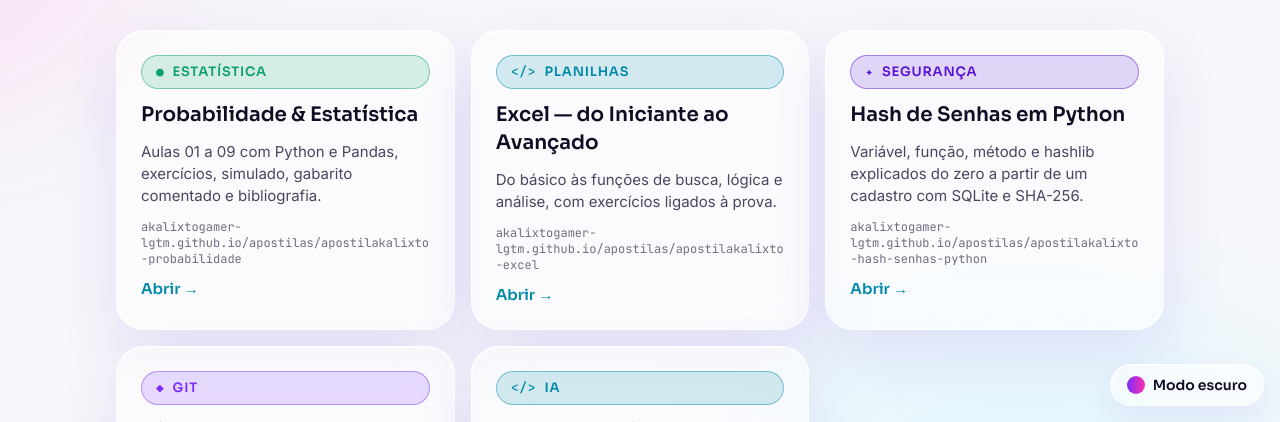
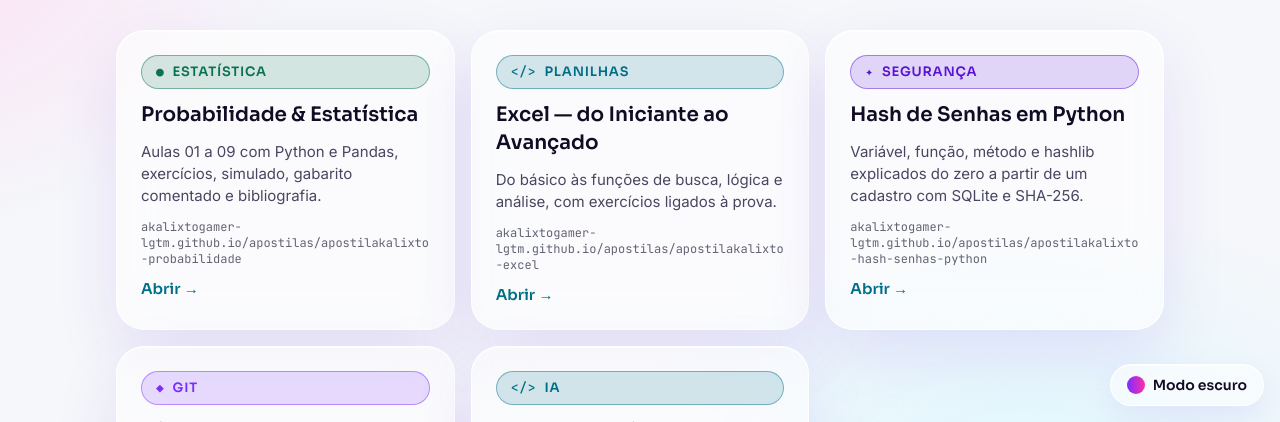
Before and after one commit to akalixtogamer-lgtm/apostilas, a plain HTML site: page index.html in a window 1280 px wide. Shown: the part 378-800 px from the top of the page. Drawn offline with Linux system fonts and the light colour scheme; a web font is replaced by a local one.

Commit message:
Tokens do Kalixto DS pós-auditoria: text/muted e tons 800 no modo claro
Co-Authored-By: Claude Opus 5.5 <noreply@anthropic.com>
Claude-Session: https://claude.ai/code/session_01NSCLX3wm2ghgZXdEpaYyr5

```diff
--- a/index.html
+++ b/index.html
@@ -23,17 +23,20 @@
   --green-700:#0E9F6E; --green-500:#22E3A0;
   --amber-700:#B86E00; --amber-500:#FFB020;
   --red-700:#D92D4A; --red-500:#FF4D6A;
+  /* Auditoria 30/09/2026 — tons 800 para o modo Light e cinzas do text/muted */
+  --gray-400:#9494A3; --gray-600:#636374;
+  --pink-800:#C11072; --cyan-800:#006E87; --gold-800:#895B17; --green-800:#0A724F; --amber-800:#925700; --red-800:#C0233D;
 
   /* Theme · Dark (padrão) */
   --bg-base:var(--black-950); --bg-surface:var(--gray-900); --bg-elevated:var(--gray-800);
-  --text-primary:var(--white); --text-secondary:var(--gray-300); --text-muted:var(--gray-500);
+  --text-primary:var(--white); --text-secondary:var(--gray-300); --text-muted:var(--gray-400);
   --brand-primary:var(--purple-500); --brand-secondary:var(--pink-500); --brand-tertiary:var(--cyan-500);
   --accent-gold:var(--gold-500); --support-lilac:var(--purple-300);
   --fb-success:var(--green-500); --fb-warning:var(--amber-500); --fb-error:var(--red-500); --fb-info:var(--cyan-500);
   --glass-fill:rgba(255,255,255,.06); --glass-stroke:rgba(255,255,255,.14); --glass-tint:rgba(123,46,255,.10);
   --glass-shadow:0 24px 64px rgba(0,0,0,.45), inset 0 1px 0 rgba(255,255,255,.12);
   --glass-shadow-s:0 12px 32px rgba(0,0,0,.35), inset 0 1px 0 rgba(255,255,255,.10);
-  --on-accent:var(--black-950);
+  --on-accent:var(--black-950); --on-brand:var(--white);
   --code-bg:rgba(0,0,0,.35);
   --aura-1:rgba(123,46,255,.34); --aura-2:rgba(255,45,170,.16); --aura-3:rgba(0,217,255,.10);
 
@@ -63,10 +66,10 @@
 @media (prefers-color-scheme: light){
   :root:not([data-theme="dark"]){
     --bg-base:var(--gray-100); --bg-surface:var(--white); --bg-elevated:var(--purple-100);
-    --text-primary:var(--ink-900); --text-secondary:var(--ink-600); --text-muted:var(--gray-500);
-    --brand-secondary:var(--pink-700); --brand-tertiary:var(--cyan-700);
-    --accent-gold:var(--gold-700); --support-lilac:var(--purple-700);
-    --fb-success:var(--green-700); --fb-warning:var(--amber-700); --fb-error:var(--red-700); --fb-info:var(--cyan-700);
+    --text-primary:var(--ink-900); --text-secondary:var(--ink-600); --text-muted:var(--gray-600);
+    --brand-secondary:var(--pink-800); --brand-tertiary:var(--cyan-800);
+    --accent-gold:var(--gold-800); --support-lilac:var(--purple-700);
+    --fb-success:var(--green-800); --fb-warning:var(--amber-800); --fb-error:var(--red-800); --fb-info:var(--cyan-800);
     --glass-fill:rgba(255,255,255,.55); --glass-stroke:rgba(255,255,255,.85); --glass-tint:rgba(184,153,255,.18);
     --glass-shadow:0 24px 64px rgba(90,18,214,.10), inset 0 1px 0 rgba(255,255,255,.7);
     --glass-shadow-s:0 12px 32px rgba(90,18,214,.08), inset 0 1px 0 rgba(255,255,255,.7);
@@ -78,10 +81,10 @@
 }
 :root[data-theme="light"]{
   --bg-base:var(--gray-100); --bg-surface:var(--white); --bg-elevated:var(--purple-100);
-  --text-primary:var(--ink-900); --text-secondary:var(--ink-600); --text-muted:var(--gray-500);
-  --brand-secondary:var(--pink-700); --brand-tertiary:var(--cyan-700);
-  --accent-gold:var(--gold-700); --support-lilac:var(--purple-700);
-  --fb-success:var(--green-700); --fb-warning:var(--amber-700); --fb-error:var(--red-700); --fb-info:var(--cyan-700);
+  --text-primary:var(--ink-900); --text-secondary:var(--ink-600); --text-muted:var(--gray-600);
+  --brand-secondary:var(--pink-800); --brand-tertiary:var(--cyan-800);
+  --accent-gold:var(--gold-800); --support-lilac:var(--purple-700);
+  --fb-success:var(--green-800); --fb-warning:var(--amber-800); --fb-error:var(--red-800); --fb-info:var(--cyan-800);
   --glass-fill:rgba(255,255,255,.55); --glass-stroke:rgba(255,255,255,.85); --glass-tint:rgba(184,153,255,.18);
   --glass-shadow:0 24px 64px rgba(90,18,214,.10), inset 0 1px 0 rgba(255,255,255,.7);
   --glass-shadow-s:0 12px 32px rgba(90,18,214,.08), inset 0 1px 0 rgba(255,255,255,.7);
```
Also changed, not shown: apostilakalixto-excel/index.html (+13 -10 lines), apostilakalixto-git-do-zero-ao-push/index.html (+13 -10 lines), apostilakalixto-hash-senhas-python/index.html (+13 -10 lines), apostilakalixto-mcp-no-terminal/index.html (+13 -10 lines), apostilakalixto-probabilidade/index.html (+11 -9 lines).
